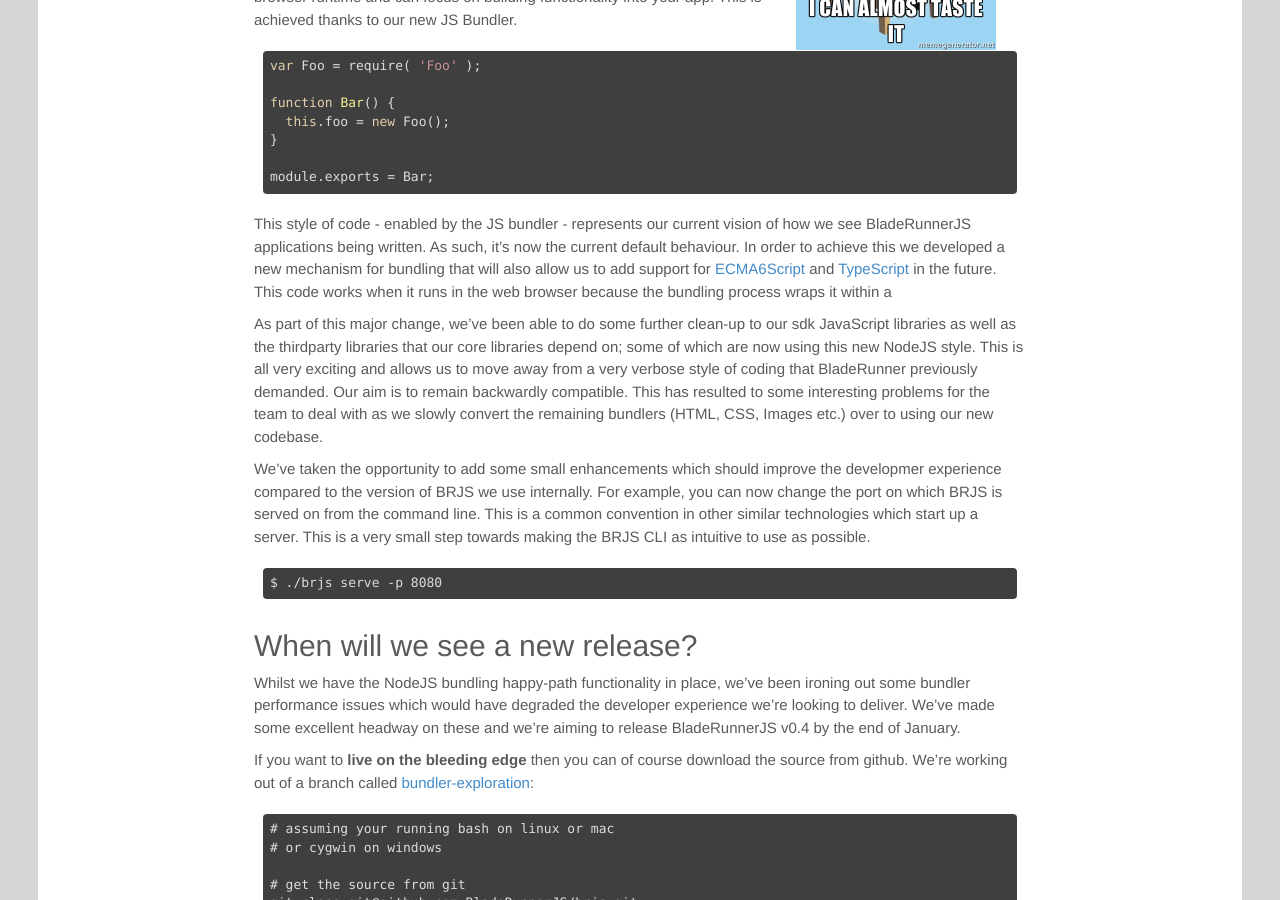
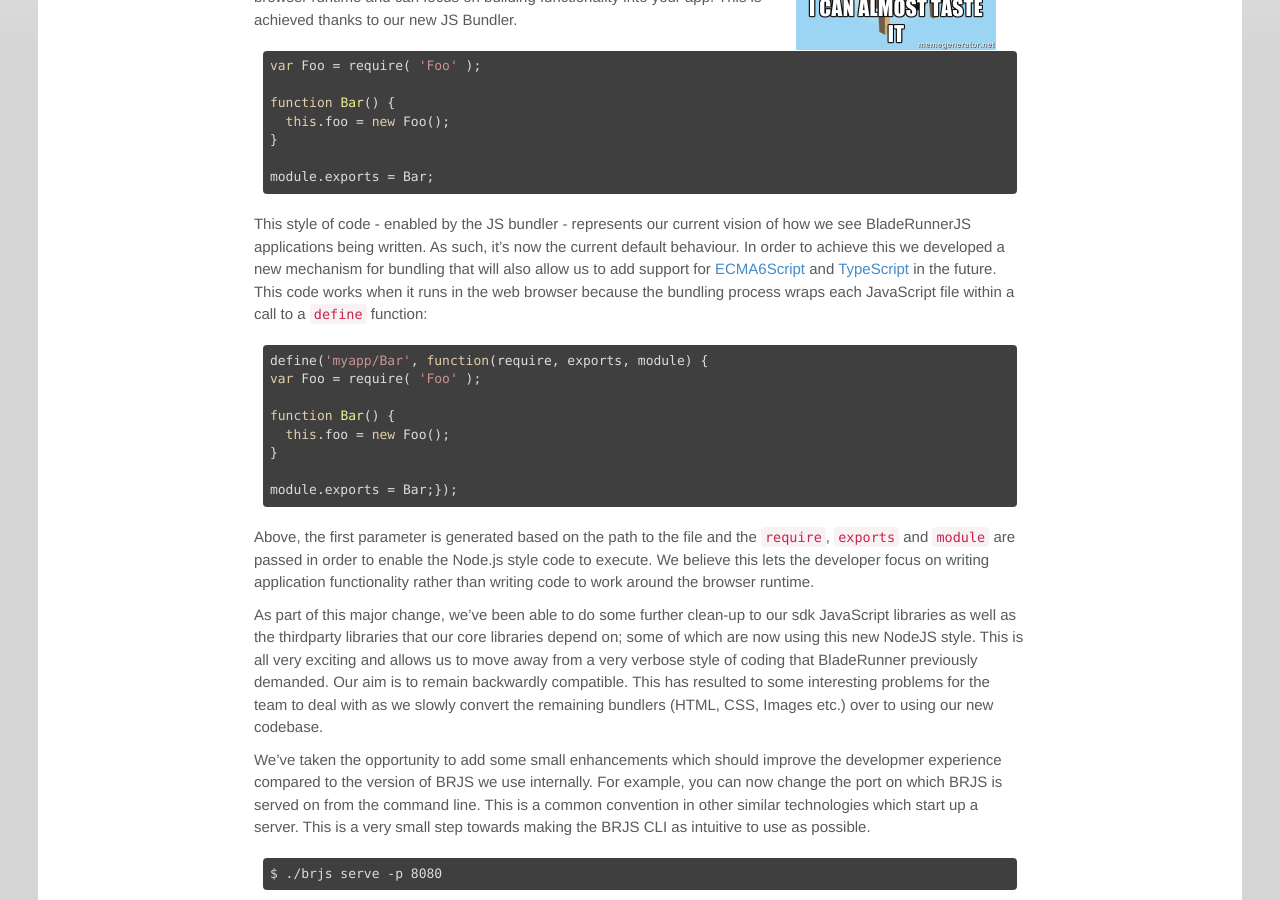
Before and after one commit to BladeRunnerJS/brjs-site, a Jekyll site: the page built from _posts/2014-01-22-bladerunnerjs-sprint-4.md, in a window 1280 px wide and 900 px high, scrolled down 431 px. Built offline with Jekyll 4.4.1, drawn with Linux system fonts in a browser that asks for light colours; nearby versions of some CDN libraries; Markdown is read by kramdown in place of the engine named in the settings; comment, search, counter and statistics services are not loaded.

Commit message:
adding define info

````diff
--- a/_posts/2014-01-22-bladerunnerjs-sprint-4.md
+++ b/_posts/2014-01-22-bladerunnerjs-sprint-4.md
@@ -23,7 +23,20 @@
 module.exports = Bar;
 ```
 
-This style of code - enabled by the JS bundler - represents our current vision of how we see BladeRunnerJS applications being written. As such, it's now the current default behaviour. In order to achieve this we developed a new mechanism for bundling that will also allow us to add support for [ECMA6Script](http://wiki.ecmascript.org/doku.php?id=harmony:specification_drafts) and [TypeScript](http://www.typescriptlang.org/) in the future. This code works when it runs in the web browser because the bundling process wraps it within a
+This style of code - enabled by the JS bundler - represents our current vision of how we see BladeRunnerJS applications being written. As such, it's now the current default behaviour. In order to achieve this we developed a new mechanism for bundling that will also allow us to add support for [ECMA6Script](http://wiki.ecmascript.org/doku.php?id=harmony:specification_drafts) and [TypeScript](http://www.typescriptlang.org/) in the future. This code works when it runs in the web browser because the bundling process wraps each JavaScript file within a call to a `define` function:
+
+```javascript
+define('myapp/Bar', function(require, exports, module) {
+var Foo = require( 'Foo' );
+
+function Bar() {
+  this.foo = new Foo();
+}
+
+module.exports = Bar;});
+```
+
+Above, the first parameter is generated based on the path to the file and the `require`, `exports` and `module` are passed in order to enable the Node.js style code to execute. We believe this lets the developer focus on writing application functionality rather than writing code to work around the browser runtime.
 
 As part of this major change, we've been able to do some further clean-up to our sdk JavaScript libraries as well as the thirdparty libraries that our core libraries depend on; some of which are now using this new NodeJS style. This is all very exciting and allows us to move away from a very verbose style of coding that BladeRunner previously demanded. Our aim is to remain backwardly compatible. This has resulted to some interesting problems for the team to deal with as we slowly convert the remaining bundlers (HTML, CSS, Images etc.) over to using our new codebase.
 
````
